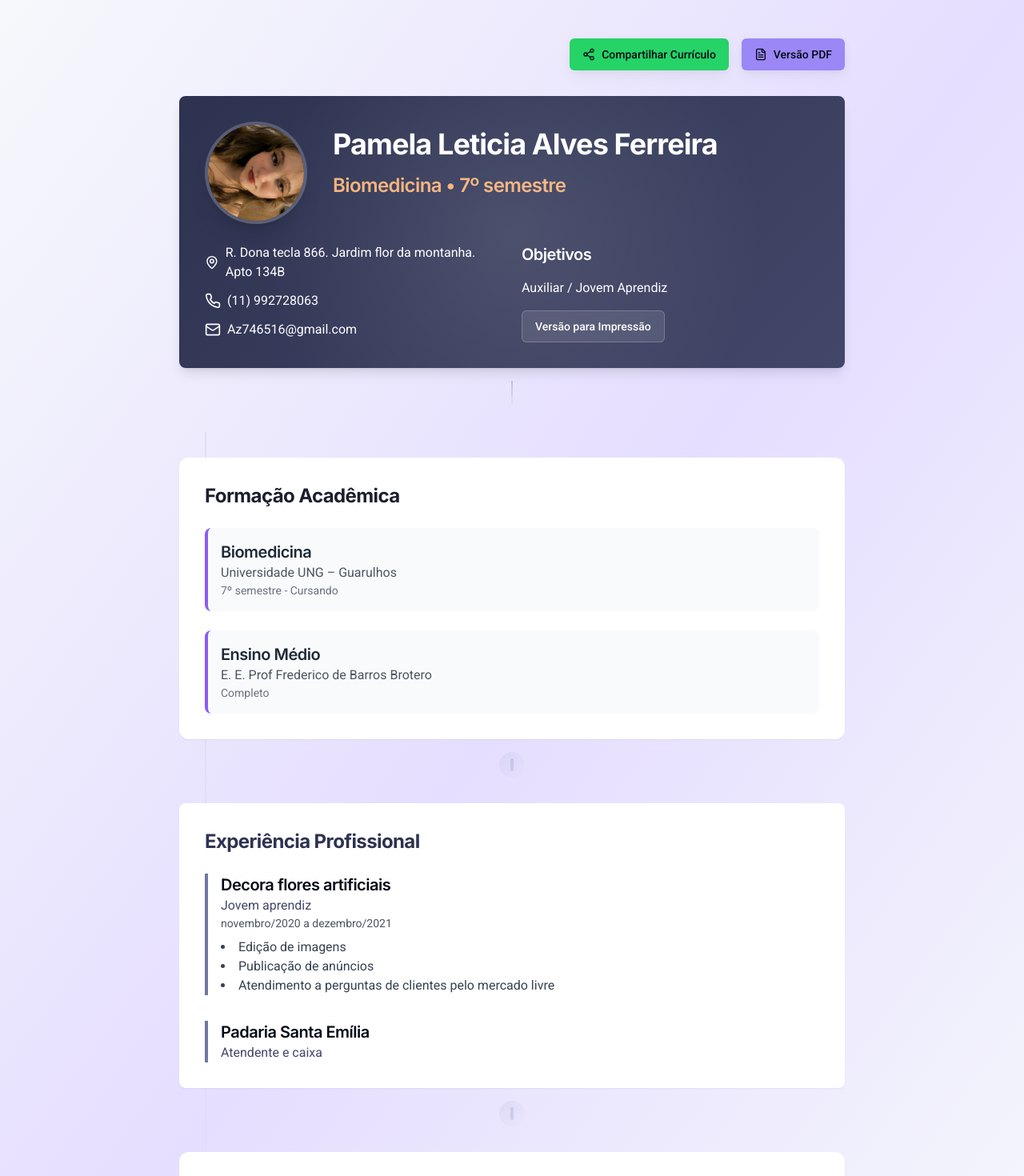
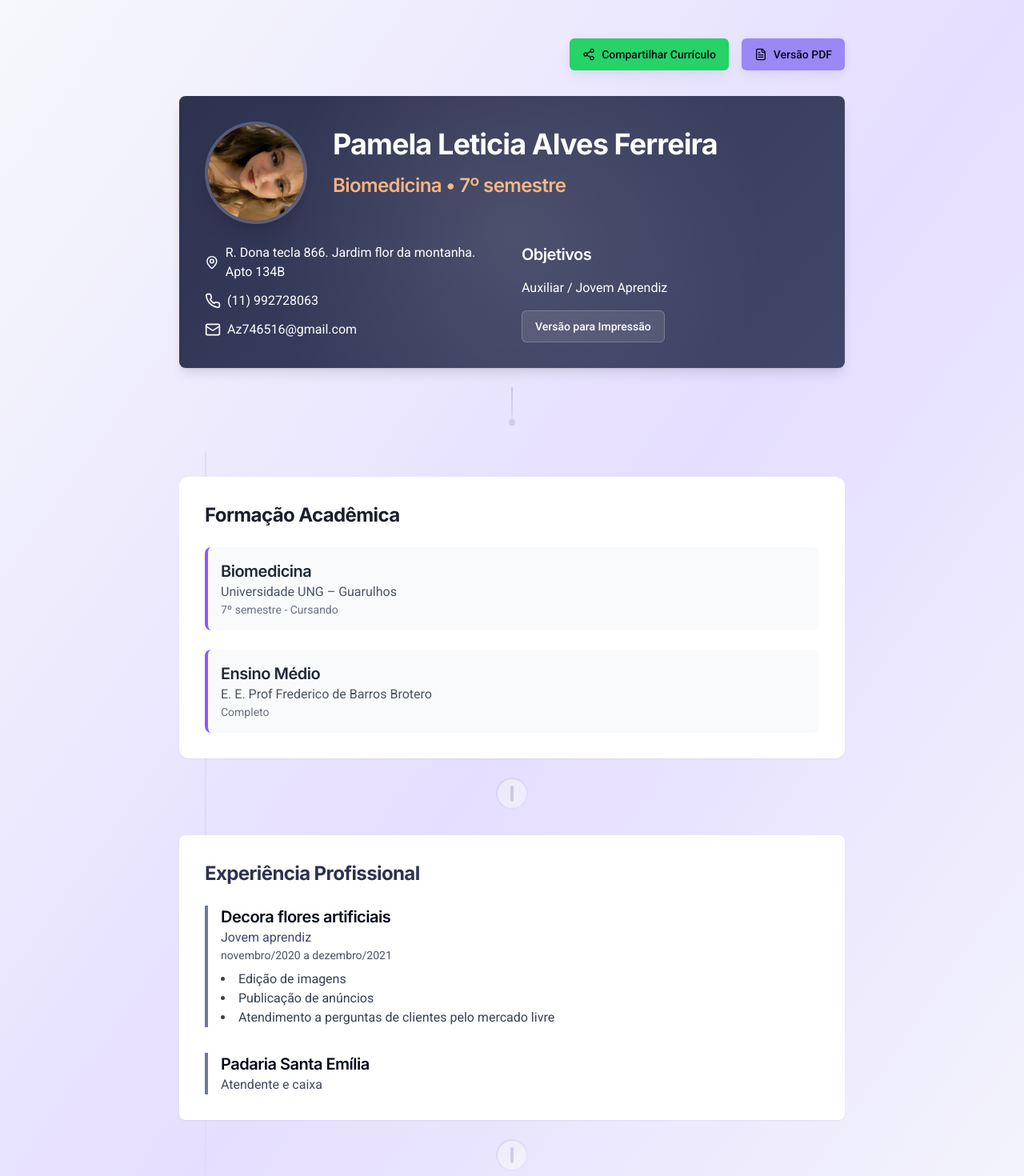
Before and after one commit to Simpopapp/Pamela-2025V2, a React (Vite) app: page / in a window 1280 px wide. Shown: the top 1470 px of the page at 80% size. Built offline with nearby package versions, Linux system fonts and the light colour scheme.

Commit message:
Improve visual aesthetics
Enhanced the overall visual design of the application to improve user experience and appeal.
[skip gpt_engineer]

```diff
--- a/src/pages/Index.tsx
+++ b/src/pages/Index.tsx
@@ -54,25 +54,32 @@ const Index = React.memo(() => {
         <div className="grid gap-8 animate-fade-in relative">
           <div className="transform hover:scale-[1.01] transition-transform duration-300">
             <Header />
-            <div className="flex justify-center mt-4">
-              <div className="w-0.5 h-8 bg-gradient-to-b from-accent/40 to-transparent rounded-full animate-pulse"></div>
+            <div className="flex justify-center mt-6">
+              <div className="relative w-0.5 h-12">
+                <div className="absolute inset-0 bg-gradient-to-b from-accent/30 via-accent/20 to-transparent rounded-full animate-pulse"></div>
+                <div className="absolute bottom-0 left-1/2 -translate-x-1/2 w-2 h-2 bg-accent/20 rounded-full"></div>
+              </div>
             </div>
           </div>
           <div className="space-y-8 relative">
-            <div className="absolute left-8 top-0 bottom-0 w-0.5 bg-gradient-to-b from-accent/10 via-accent/5 to-transparent rounded-full"></div>
+            <div className="absolute left-8 top-0 bottom-0 w-[2px] bg-gradient-to-b from-accent/15 via-accent/10 to-transparent rounded-full opacity-70"></div>
             <div className="transform hover:scale-[1.01] transition-transform duration-300">
               <Education />
-              <div className="flex justify-center mt-4">
-                <div className="w-8 h-8 rounded-full bg-gradient-to-br from-accent/10 to-transparent flex items-center justify-center">
-                  <div className="w-1 h-4 bg-accent/20 rounded-full"></div>
+              <div className="flex justify-center mt-6">
+                <div className="w-10 h-10 rounded-full bg-gradient-to-br from-accent/15 to-transparent p-0.5">
+                  <div className="w-full h-full rounded-full bg-white/50 backdrop-blur-sm flex items-center justify-center">
+                    <div className="w-1 h-5 bg-accent/30 rounded-full animate-pulse"></div>
+                  </div>
                 </div>
               </div>
             </div>
             <div className="transform hover:scale-[1.01] transition-transform duration-300">
               <Experience />
-              <div className="flex justify-center mt-4">
-                <div className="w-8 h-8 rounded-full bg-gradient-to-br from-accent/10 to-transparent flex items-center justify-center">
-                  <div className="w-1 h-4 bg-accent/20 rounded-full"></div>
+              <div className="flex justify-center mt-6">
+                <div className="w-10 h-10 rounded-full bg-gradient-to-br from-accent/15 to-transparent p-0.5">
+                  <div className="w-full h-full rounded-full bg-white/50 backdrop-blur-sm flex items-center justify-center">
+                    <div className="w-1 h-5 bg-accent/30 rounded-full animate-pulse"></div>
+                  </div>
                 </div>
               </div>
             </div>
```
